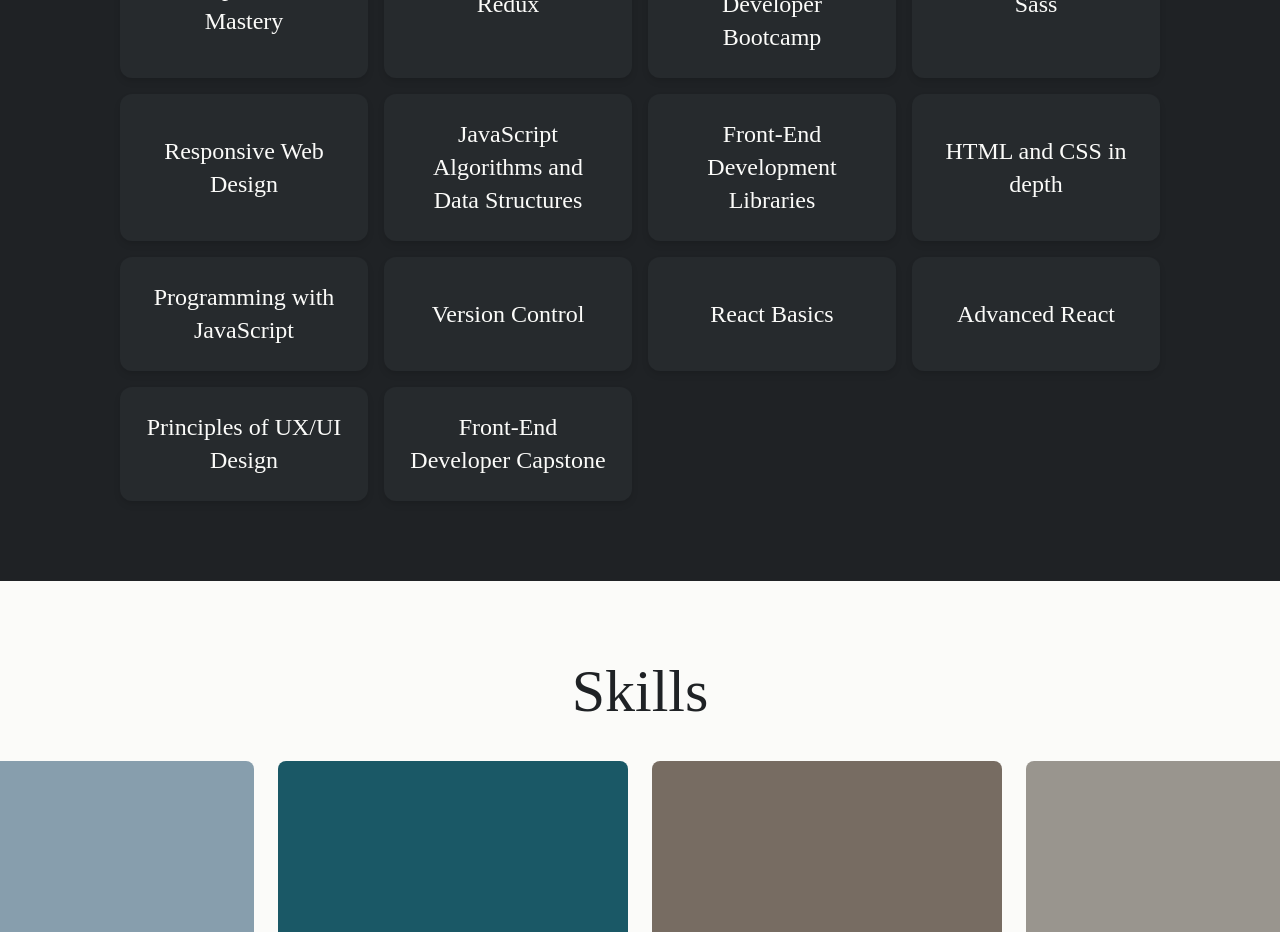
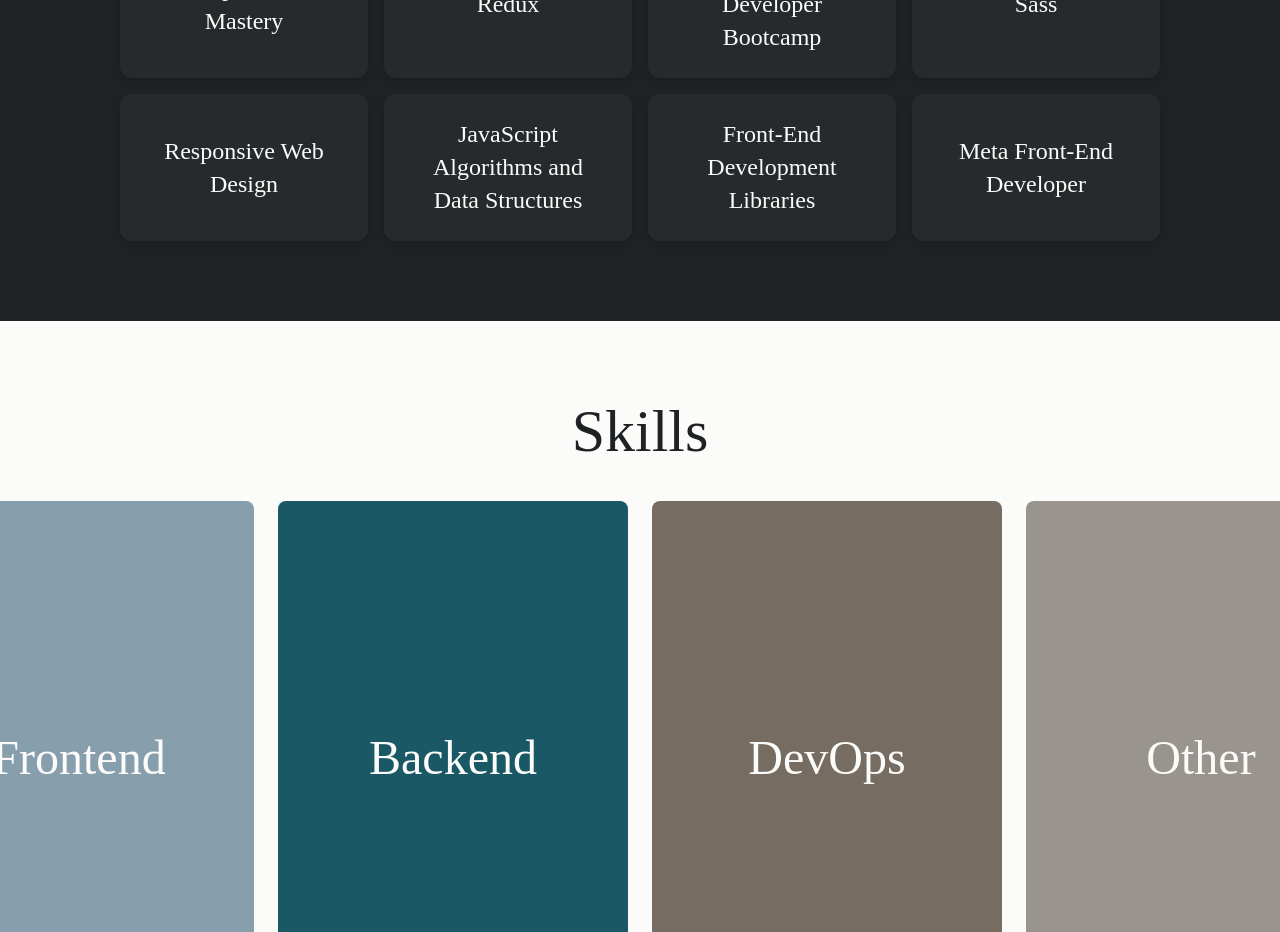
Before and after one commit to lordrichard6/reizinho-cv, a React (Vite) app: page / in a window 1280 px wide. Shown: the part 1860-2792 px from the top of the page. Built offline with nearby package versions, Linux system fonts and the light colour scheme; the HTML template or start-up script is replaced by a standard one; a web font is replaced by a local one.

Commit message:
task:new certificate

```diff
--- a/src/App.tsx
+++ b/src/App.tsx
@@ -1,4 +1,4 @@
-// import { useState } from "react";
+import { useEffect } from "react";
 import { motion, useScroll } from 'framer-motion';
 import { Link } from 'react-scroll';
 
--- a/src/data/index.ts
+++ b/src/data/index.ts
@@ -302,83 +302,94 @@ export const certifications = [
     ],
     id: "7",
   },
-  {
-    title: "HTML and CSS in depth",
+    {
+    title: "Meta Front-End Developer",
     school: "Meta",
     image: meta,
-    link: "https://drive.google.com/file/d/1H2wRbHLx8PX7wi-ghXhOnwcwd7upUSWz/view?usp=drive_link",
+    link: "https://drive.google.com/file/d/1GY4oqF6ecoILEnhoa0wgPPC0AJFPA9lK/view?usp=drive_link",
     language: "",
     tags: "",
     showSkills: false,
-    skills: ["Create a simple form with a responsive layout using HTML5 and CSS.","Create a responsive layout using CSS.","Create a UI using Bootstrap.","Implement debugging tools."],
+    skills: ["Introduction to Front-End Development.","Programming with JavaScript.","Version Control.","HTML and CSS in depth.", "React Basics", "Advanced React", "Principles of UX/UI Design","Front-End Developer Capstone","Coding Interview Preparation"],
     id: "8",
   },
-  {
-    title: "Programming with JavaScript",
-    school: "Meta",
-    image: meta,
-    link: "https://drive.google.com/file/d/1m7OG5hxdCgCptSXPAq6GGS0_y3iLdJo8/view?usp=drive_link",
-    language: "",
-    tags: "",
-    showSkills: false,
-    skills: ["Creating simple JavaScript codes.","Creating and manipulating objects and arrays.","Writing unit tests using Jest."],
-    id: "9",
-  },
-  {
-    title: "Version Control",
-    school: "Meta",
-    image: meta,
-    link: "https://drive.google.com/file/d/1E3OHxAzTfvjPv1nmz4Th6Xv02VIeEtZt/view?usp=drive_link",
-    language: "",
-    tags: "",
-    showSkills: false,
-    skills: ["Implement Version Control systems.","Navigate and configure using the command line.","Use a GitHub repository. Create a GitHub repository.","Manage code revisions"],
-    id: "10",
-  },
-  {
-    title: "React Basics",
-    school: "Meta",
-    image: meta,
-    link: "https://drive.google.com/file/d/1siLgyyJVqpWKMLIBsPLrq53gHLxE7atZ/view?usp=drive_link",
-    language: "",
-    tags: "",
-    showSkills: false,
-    skills: ["Use reusable components to render views where data changes over time.","Organize React projects to create more scalable and maintainable websites and apps.","Use props to pass data between components. Create dynamic and interactive web pages and apps.","Use forms to allow users to interact with the app. Build an application in React."],
-    id: "11",
-  },
-  {
-    title: "Advanced React",
-    school: "Meta",
-    image: meta,
-    link: "https://drive.google.com/file/d/1AB-TRzdNsHarp-Nsz1hKmmli4VpMYAyF/view?usp=drive_link",
-    language: "",
-    tags: "",
-    showSkills: false,
-    skills: ["Create robust and reusable components with advanced techniques and learn different patterns to reuse common behavior.","Interact with a remote server and fetch and post data via an API.","Seamlessly test React applications with React Testing Library.","Integrate commonly used React libraries to streamline your application development."],
-    id: "12",
-  },
-  {
-    title: "Principles of UX/UI Design",
-    school: "Meta",
-    image: meta,
-    link: "https://drive.google.com/file/d/1GGKcKrCPG4h27JWQ5y2yeGoMDHcnSxn4/view?usp=drive_link",
-    language: "",
-    tags: "",
-    showSkills: false,
-    skills: ["Describe the fundamentals of User Experience (UX) design and research.","Describe accessibility considerations in design.","Practice developing user empathy through research.","Create wireframes and prototypes in Figma."],
-    id: "13",
-  },
-  {
-    title: "Front-End Developer Capstone",
-    school: "Meta",
-    image: meta,
-    link: "",
-    language: "",
-    tags: "",
-    showSkills: false,
-    skills: ["Design and style a responsive User Interface (UI)","Demonstrate clean and bug free coding","Use React components to create multiple views","Create a website front-end using React JS and JavaScript"],
-    id: "14",
-  },
+  // {
+  //   title: "HTML and CSS in depth",
+  //   school: "Meta",
+  //   image: meta,
+  //   link: "https://drive.google.com/file/d/1H2wRbHLx8PX7wi-ghXhOnwcwd7upUSWz/view?usp=drive_link",
+  //   language: "",
+  //   tags: "",
+  //   showSkills: false,
+  //   skills: ["Create a simple form with a responsive layout using HTML5 and CSS.","Create a responsive layout using CSS.","Create a UI using Bootstrap.","Implement debugging tools."],
+  //   id: "8",
+  // },
+  // {
+  //   title: "Programming with JavaScript",
+  //   school: "Meta",
+  //   image: meta,
+  //   link: "https://drive.google.com/file/d/1m7OG5hxdCgCptSXPAq6GGS0_y3iLdJo8/view?usp=drive_link",
+  //   language: "",
+  //   tags: "",
+  //   showSkills: false,
+  //   skills: ["Creating simple JavaScript codes.","Creating and manipulating objects and arrays.","Writing unit tests using Jest."],
+  //   id: "9",
+  // },
+  // {
+  //   title: "Version Control",
+  //   school: "Meta",
+  //   image: meta,
+  //   link: "https://drive.google.com/file/d/1E3OHxAzTfvjPv1nmz4Th6Xv02VIeEtZt/view?usp=drive_link",
+  //   language: "",
+  //   tags: "",
+  //   showSkills: false,
+  //   skills: ["Implement Version Control systems.","Navigate and configure using the command line.","Use a GitHub repository. Create a GitHub repository.","Manage code revisions"],
+  //   id: "10",
+  // },
+  // {
+  //   title: "React Basics",
+  //   school: "Meta",
+  //   image: meta,
+  //   link: "https://drive.google.com/file/d/1siLgyyJVqpWKMLIBsPLrq53gHLxE7atZ/view?usp=drive_link",
+  //   language: "",
+  //   tags: "",
+  //   showSkills: false,
+  //   skills: ["Use reusable components to render views where data changes over time.","Organize React projects to create more scalable and maintainable websites and apps.","Use props to pass data between components. Create dynamic and interactive web pages and apps.","Use forms to allow users to interact with the app. Build an application in React."],
+  //   id: "11",
+  // },
+  // {
+  //   title: "Advanced React",
+  //   school: "Meta",
+  //   image: meta,
+  //   link: "https://drive.google.com/file/d/1AB-TRzdNsHarp-Nsz1hKmmli4VpMYAyF/view?usp=drive_link",
+  //   language: "",
+  //   tags: "",
+  //   showSkills: false,
+  //   skills: ["Create robust and reusable components with advanced techniques and learn different patterns to reuse common behavior.","Interact with a remote server and fetch and post data via an API.","Seamlessly test React applications with React Testing Library.","Integrate commonly used React libraries to streamline your application development."],
+  //   id: "12",
+  // },
+  // {
+  //   title: "Principles of UX/UI Design",
+  //   school: "Meta",
+  //   image: meta,
+  //   link: "https://drive.google.com/file/d/1GGKcKrCPG4h27JWQ5y2yeGoMDHcnSxn4/view?usp=drive_link",
+  //   language: "",
+  //   tags: "",
+  //   showSkills: false,
+  //   skills: ["Describe the fundamentals of User Experience (UX) design and research.","Describe accessibility considerations in design.","Practice developing user empathy through research.","Create wireframes and prototypes in Figma."],
+  //   id: "13",
+  // },
+  // {
+  //   title: "Front-End Developer Capstone",
+  //   school: "Meta",
+  //   image: meta,
+  //   link: "",
+  //   language: "",
+  //   tags: "",
+  //   showSkills: false,
+  //   skills: ["Design and style a responsive User Interface (UI)","Demonstrate clean and bug free coding","Use React components to create multiple views","Create a website front-end using React JS and JavaScript"],
+  //   id: "14",
+  // },
 ];
 
 export const education = [
```
